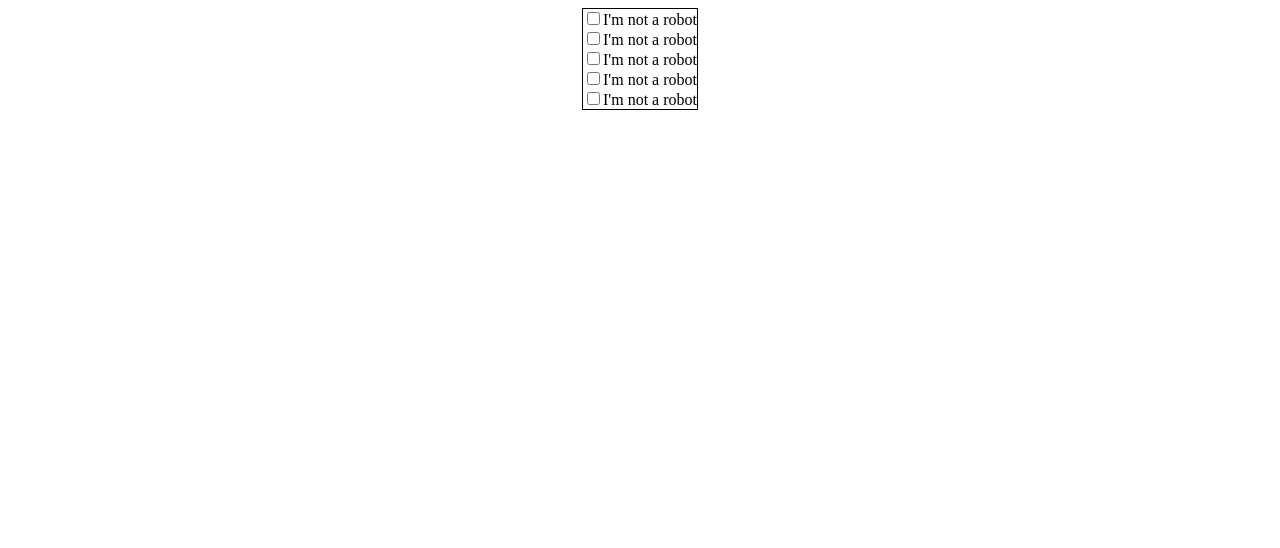
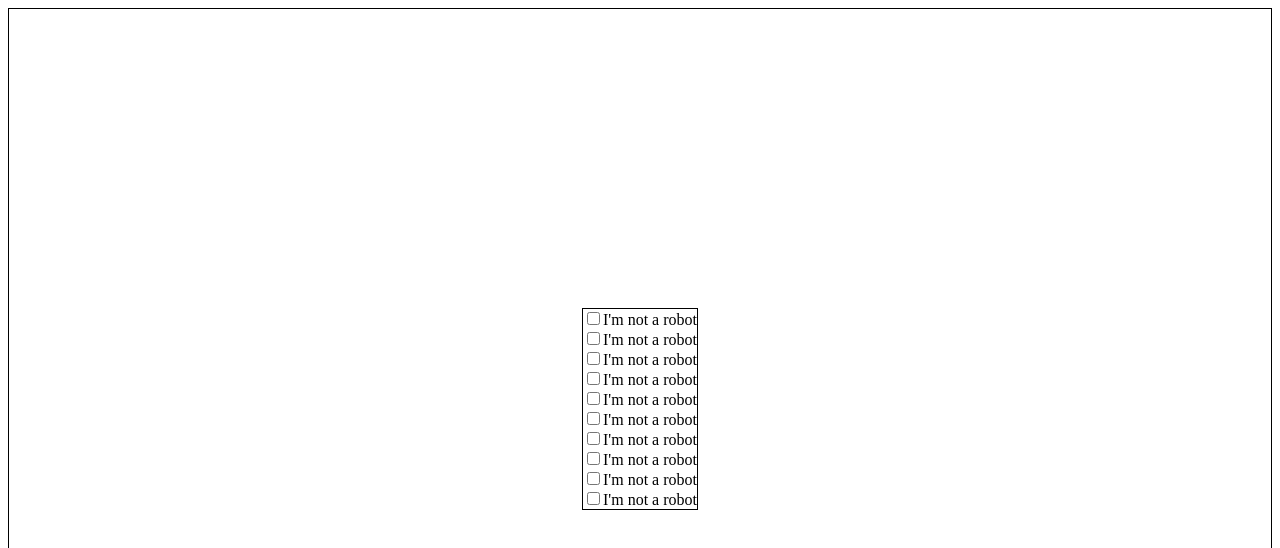
Before and after one commit to tespin/inar, a React (Create React App) app: page / in a window 1280 px wide. Shown: the top 548 px of the page. Built offline with nearby package versions, Linux system fonts and the light colour scheme.

Commit message:
div is centered with auto margins

```diff
--- a/src/components/App.js
+++ b/src/components/App.js
@@ -1,10 +1,12 @@
 import React from 'react';
 import Parent from './Parent';
+import Container from './Container';
 
 class App extends React.Component {
     render() {
         return (
             <Parent />
+            // <Container />
         );
     }
 }
--- a/src/components/Container.css
+++ b/src/components/Container.css
@@ -1,10 +1,19 @@
 .container {
-    display: flex;
+    display: inline-flex;
     flex-direction: column;
     justify-content: center;
     align-items: center;
-    width: auto;
-    height: auto;
+    overflow-y: scroll;
+    margin: auto;
+    max-height: 25%;
+    /* margin-top: 6rem; */
+    /* max-height: 50px; */
+    /* flex: 0 0 auto; */
+    /* width: 50%;
+    height: auto; */
+    /* height: auto; */
+    /* height: 100vh; */
+    /* height: 100vh; */
     /* width: 50%;
     height: 100%; */
     border: 1px solid black;
--- a/src/components/Container.js
+++ b/src/components/Container.js
@@ -11,6 +11,13 @@ class Container extends React.Component {
                 <Checkbox label="I'm not a robot"/>
                 <Checkbox label="I'm not a robot"/>
                 <Checkbox label="I'm not a robot"/>
+                <Checkbox label="I'm not a robot"/>
+                <Checkbox label="I'm not a robot"/>
+                <Checkbox label="I'm not a robot"/>
+                <Checkbox label="I'm not a robot"/>
+                <Checkbox label="I'm not a robot"/>
+                <Checkbox label="I'm not a robot"/>
+                <Checkbox label="I'm not a robot"/>
             </div>
         );
     }
--- a/src/components/Parent.css
+++ b/src/components/Parent.css
@@ -1,4 +1,10 @@
 .parent {
     display: flex;
     justify-content: center;
+    height: 100vh;
+    /* width: 100%;
+    height: auto; */
+    /* width: 100%; */
+    /* height: 100vh; */
+    border: 1px solid black;
 }
```
